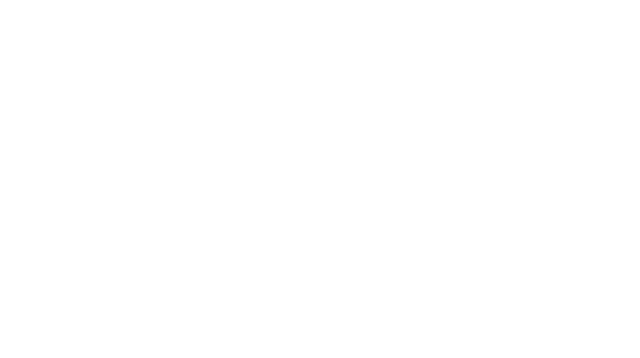
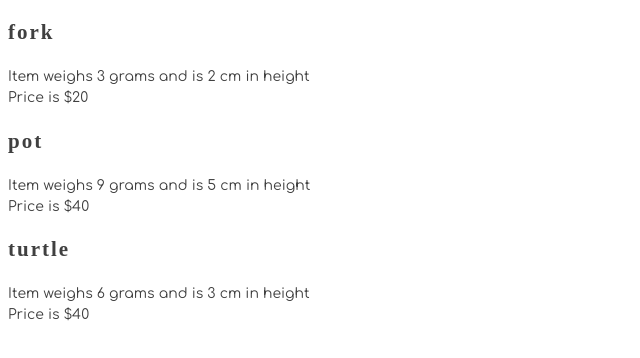
Before and after one commit to CalebSullivan35/hairy-potter-project, a website with bundled scripts: page src/index.html in a window 1280 px wide. Shown: the whole page, without its empty margins (0-640 px from the left). Built offline with nearby package versions, Linux system fonts and the light colour scheme; a web font is replaced by a local one.

Commit message:
Final HP Commit

```diff
--- a/src/index.html
+++ b/src/index.html
@@ -8,6 +8,11 @@
 </head>
 <body>
     <!--- CREATE YOUR ARTICLE (SEE INSTSRUCTIONS) BELOW THIS LINE --->
+    <article class="potteryList">
+
+
+
+    </article>
     <script src="./scripts/main.js" type="module"></script>
 </body>
 </html>
--- /dev/null
+++ b/src/scripts/PotteryList.js
@@ -0,0 +1,15 @@
+export const potteryList =(listToSell)=>{
+  let potteryListString = ''
+
+  for (const pottery of listToSell) {
+    potteryListString += `
+    <section class="pottery" id="pottery--${pottery.id}">
+    <h2 class="pottery__shape">${pottery.shape}</h2>
+    <div class="pottery__properties">
+      Item weighs ${pottery.weight} grams and is ${pottery.height} cm in height
+    </div>
+    <div class="pottery__price">Price is $${pottery.price}</div>
+    </section>`
+  }
+  return potteryListString;
+}
--- a/src/scripts/kiln.js
+++ b/src/scripts/kiln.js
@@ -6,9 +6,13 @@
 
 export const firePottery = (potteryPiece, temperatureofKiln,) => {
   if (temperatureofKiln > 2200) {
+    potteryPiece.fired = true;
     potteryPiece.cracked = true;
+
   } else {
+    potteryPiece.fired = true;
     potteryPiece.cracked = false;
+
   }
   return potteryPiece;
 }
--- a/src/scripts/main.js
+++ b/src/scripts/main.js
@@ -1,5 +1,6 @@
 // Imports go first
 import { toSellOrNotToSell, usePottery } from "./PotteryCatalog.js";
+import { potteryList } from "./PotteryList.js";
 import { makePottery } from "./PotteryWheel.js";
 import { firePottery } from  "./kiln.js"
 
@@ -25,7 +26,7 @@ firePottery(pot, 1900);
 firePottery(turtle, 1252);
 
 
-console.log(mug, plate, fork, pot, turtle)
+
 
 
 
@@ -36,9 +37,15 @@ toSellOrNotToSell(fork);
 toSellOrNotToSell(pot);
 toSellOrNotToSell(turtle);
 
+
+
+
 const potteryToSell = usePottery();
 console.log(potteryToSell);
 
 
 
 // Invoke the component function that renders the HTML list
+
+const parentHTMLElement = document.querySelector(".potteryList");
+parentHTMLElement.innerHTML = potteryList(potteryToSell);
```
